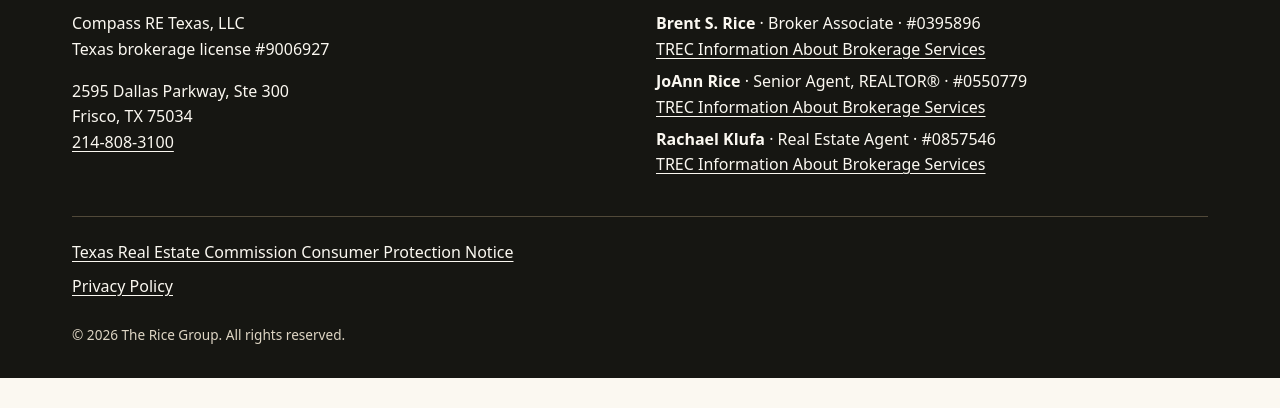
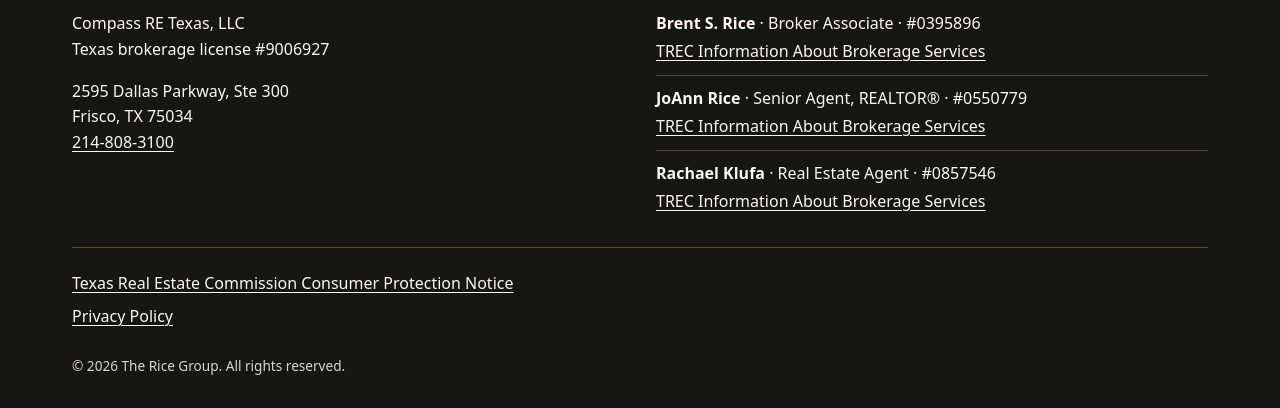
Before and after one commit to cgura/rice-group-inc, a plain HTML site: page index.html in a window 1280 px wide. Shown: the part 2103-2511 px from the top of the page. Before the commit the page ends 2481 px from the top, so only its background shows below. Drawn offline with Linux system fonts and the light colour scheme.

Commit message:
Separate the license groups with thin rules

```diff
--- a/styles.css
+++ b/styles.css
@@ -60,7 +60,8 @@ h3 { font-size: clamp(1.45rem, 3vw, 2rem); }
 .footer-grid { display: grid; grid-template-columns: 1fr 1fr; gap: 2rem; }
 .footer-grid h2 { font-size: 1.55rem; color: var(--gold); }
 .footer-grid ul, .disclosures ul { list-style: none; margin: 0; padding: 0; }
-.footer-grid li { margin-bottom: .4rem; }
+.license-list > li + li { border-top: 1px solid #514939; margin-top: .65rem; padding-top: .65rem; }
+.license-list a { display: inline-block; margin-top: .125rem; }
 address { font-style: normal; }
 .disclosures { margin-top: 2rem; border-top: 1px solid #514939; padding-top: 1.2rem; }
 .disclosures li { padding-block: .25rem; }
```
